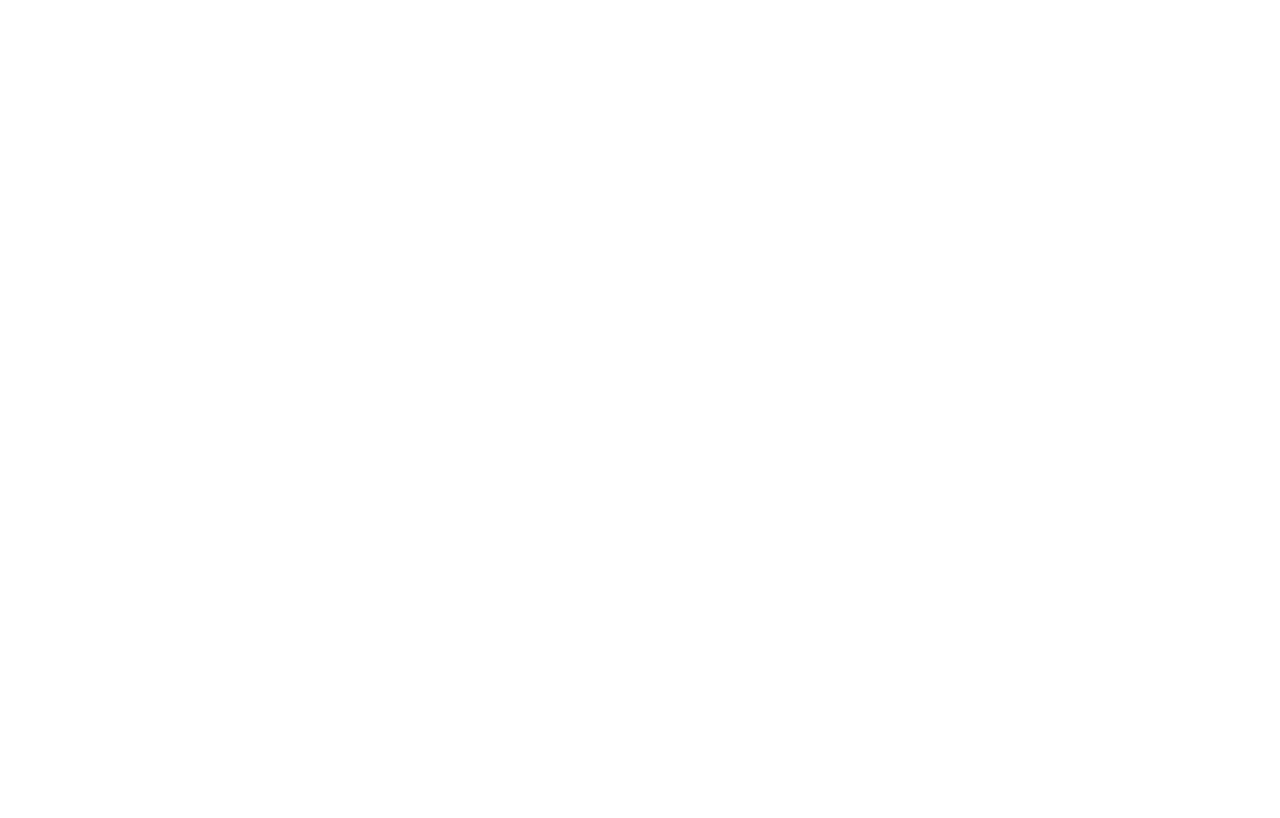
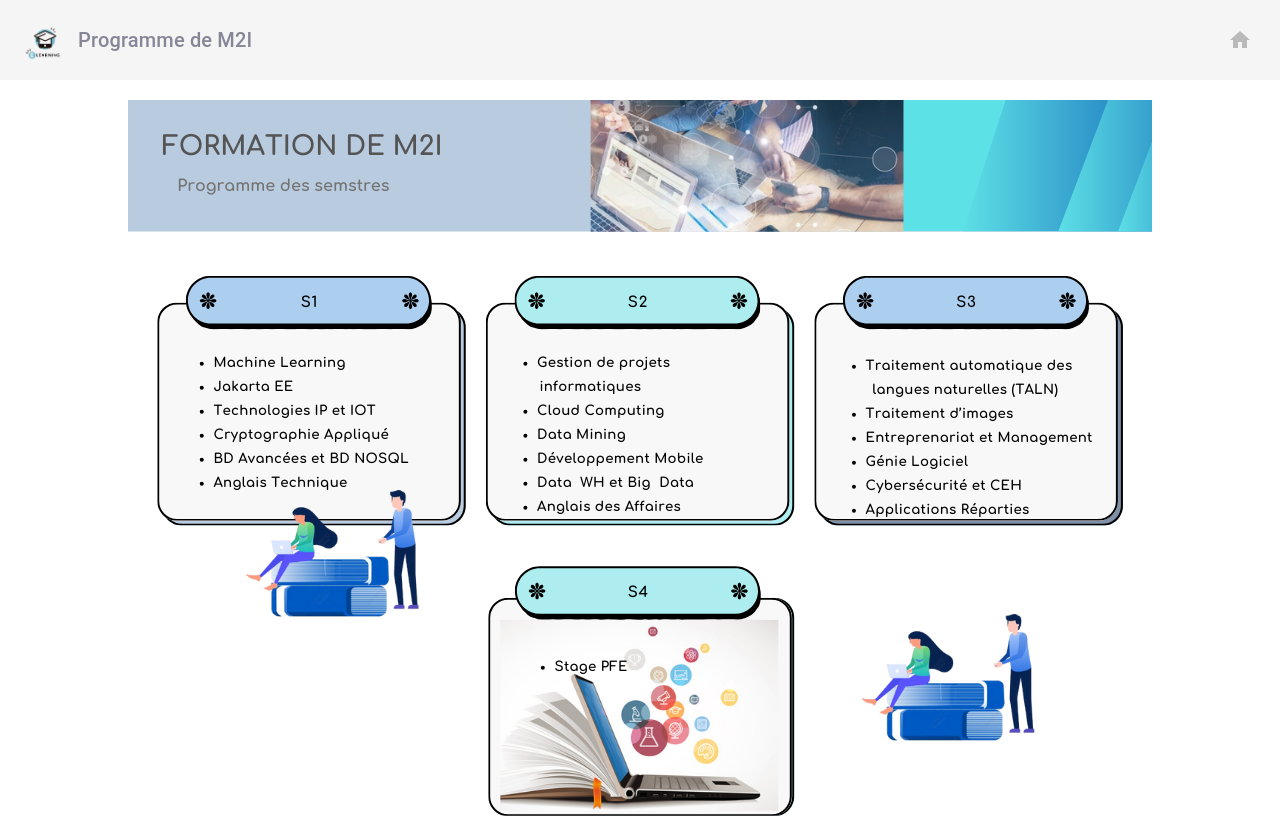
Before and after one commit to Sajia-Sajia/e_Learning.M2I, a React (Create React App) app: page /ProgramPage in a window 1280 px wide. Before the commit this address had no page. Shown: the top 818 px of the page. Built offline with nearby package versions, Linux system fonts and the light colour scheme.

Commit message:
Fix: Updated navigation links in App.js and Header.js

```diff
--- a/src/App.js
+++ b/src/App.js
@@ -23,6 +23,7 @@
          <div className="App">
             <Routes>
                 <Route path="/" element={<HomePage />} />
+                <Route path="/ProgramPage" element={<ProgramPage />} />
                 <Route path="/Login" element={<Login />} />
                 <Route path="/ForgotPassword" element={<ForgotPassword />} />
                 <Route path="/Reset" element={<Reset />} />
--- a/src/Pages/ProgramPage.jsx
+++ b/src/Pages/ProgramPage.jsx
@@ -1,13 +1,17 @@
 import React from 'react';
 import Box from '@mui/material/Box';
 import IconButton from '@mui/material/IconButton';
-import ArrowBackIcon from '@mui/icons-material/ArrowBack';
+import HomeIcon from '@mui/icons-material/Home';
+import Typography from '@mui/material/Typography';
 import { useNavigate } from 'react-router-dom';
-import Header from '../components/Header'; // Assurez-vous d'importer correctement le Header
-import Footer from '../components/Footer'; // Assurez-vous d'importer correctement le Footer
+import Footer from '../components/Footer';  // Assurez-vous que le chemin est correct
 
 const ProgramPage = () => {
   const navigate = useNavigate();
+
+  const handleGoHome = () => {
+    navigate('/');  // Redirige vers la page d'accueil ("/")
+  };
 
   return (
     <Box
@@ -17,9 +21,30 @@
         minHeight: '100vh',
       }}
     >
-      {/* Header */}
-      <Header />
+      {/* Section Header (Logo, titre et Icone Home) */}
+      <Box
+        sx={{
+          display: 'flex',
+          alignItems: 'center',
+          padding: '20px',
+          backgroundColor: '#f5f5f5',
+        }}
+      >
+        {/* Logo avec titre à gauche */}
+        <Typography variant="h6" sx={{ display: 'flex', alignItems: 'center' }}>
+          <img src="/images/logo.png" alt="Logo" style={{ height: '40px', marginRight: '10px' }} />
+           Programme de M2I
+        </Typography>
 
+
+
+        {/* Icone Home alignée à droite */}
+        <IconButton onClick={handleGoHome} sx={{ marginLeft: 'auto' }}>
+          <HomeIcon sx={{ color: 'rgba(128, 128, 128, 0.5)' }} />
+        </IconButton>
+      </Box>
+
+      {/* Contenu principal de la page */}
       <Box
         sx={{
           display: 'flex',
@@ -29,7 +54,6 @@
           padding: '20px',
         }}
       >
-
         {/* Image de la page */}
         <img src="/images/Test_M2I.png" alt="Programme M2I" style={{ maxWidth: '100%' }} />
       </Box>
--- a/src/components/Header.js
+++ b/src/components/Header.js
@@ -1,22 +1,31 @@
 import React, { useState } from 'react';
-import { AppBar, Toolbar, Typography, Button, Box, Popover, List, ListItem, Dialog, DialogTitle, DialogContent, TextField, DialogActions } from '@mui/material';
+import { AppBar, Toolbar, Typography, Button, Box, Popover, List, ListItem, Dialog, DialogTitle, DialogContent, TextField, DialogActions, Menu, MenuItem } from '@mui/material';
 import HomeIcon from '@mui/icons-material/Home';
 import MenuBookIcon from '@mui/icons-material/MenuBook';
 import MailOutlineIcon from '@mui/icons-material/MailOutline';
 import WorkOutlineIcon from '@mui/icons-material/WorkOutline';
 import emailjs from 'emailjs-com';
-import Login from '../Pages/Login';
-
-
-import { Link } from 'react-router-dom';
+import BusinessCenterIcon from '@mui/icons-material/BusinessCenter';
+import { Link, useNavigate } from 'react-router-dom';
 
 const Header = ({ showSemester }) => {
     const [anchorElProgram, setAnchorElProgram] = useState(null);
+    const [anchorElOpportunite, setAnchorElOpportunite] = useState(null);
     const [openContactForm, setOpenContactForm] = useState(false);
     const [contactForm, setContactForm] = useState({ name: '', email: '', message: '' });
 
+    const navigate = useNavigate(); // Pour la navigation vers ProgramPage
+
     const handleProgramOpen = (event) => setAnchorElProgram(event.currentTarget);
     const handleProgramClose = () => setAnchorElProgram(null);
+
+    const handleOpportuniteOpen = (event) => setAnchorElOpportunite(event.currentTarget);
+    const handleOpportuniteClose = () => setAnchorElOpportunite(null);
+
+    const handleProgramClick = () => {
+        navigate('/ProgramPage');  // Redirection vers la page ProgramPage
+        handleProgramClose();
+    };
 
     const handleScrollToSection = (sectionId) => {
         const sectionElement = document.getElementById(sectionId);
@@ -85,41 +94,32 @@
                             Home
                         </Button>
 
-                        <Button sx={{ margin: '0 10px', color: 'black' }} onClick={handleProgramOpen}>
+                        <Button sx={{ margin: '0 10px', color: 'black' }} onClick={handleProgramClick}>
                             <MenuBookIcon sx={{ marginRight: '5px', color: 'rgba(128, 128, 128, 0.5)' }} />
                             Programme
                         </Button>
-                        <Popover
-                            open={Boolean(anchorElProgram)}
-                            anchorEl={anchorElProgram}
-                            onClose={handleProgramClose}
-                            anchorOrigin={{
-                                vertical: 'bottom',
-                                horizontal: 'left',
-                            }}
-                            PaperProps={{
-                                sx: popoverStyles,
-                            }}
-                        >
-                            <List>
-                                <ListItem button onClick={() => { showSemester('semestre1'); handleProgramClose(); }}>Semestre 1</ListItem>
-                                <ListItem button onClick={() => { showSemester('semestre2'); handleProgramClose(); }}>Semestre 2</ListItem>
-                                <ListItem button onClick={() => { showSemester('semestre3'); handleProgramClose(); }}>Semestre 3</ListItem>
-                                <ListItem button onClick={() => { showSemester('semestre4'); handleProgramClose(); }}>Semestre 4</ListItem>
-                            </List>
-                        </Popover>
+
+                        <Button sx={{ margin: '0 10px', color: 'black' }} onClick={handleOpportuniteOpen}>
+                        <BusinessCenterIcon sx={{ marginRight: '5px', color: 'rgba(128, 128, 128, 0.5)' }} />
+                           Opportunités de Carrière
+                         </Button>
+                        <Menu
+                           anchorEl={anchorElOpportunite}
+                           open={Boolean(anchorElOpportunite)}
+                           onClose={handleOpportuniteClose}
+      >
+                        <MenuItem onClick={() => window.open('https://www.linkedin.com', '_blank')}>LinkedIn</MenuItem>
+                        <MenuItem onClick={() => window.open('https://www.indeed.com', '_blank')}>Indeed</MenuItem>
+                        <MenuItem onClick={() => window.open('https://www.allmyjobs.com', '_blank')}>AllMyAlert</MenuItem>
+                        <MenuItem onClick={() => window.open('https://www.edx.org', '_blank')}>edX</MenuItem>
+                        <MenuItem onClick={() => window.open('https://www.coursera.org', '_blank')}>Coursera</MenuItem>
+                        </Menu>
 
                         <Button sx={{ margin: '0 10px', color: 'black' }} onClick={handleOpenContactForm}>
                             <MailOutlineIcon sx={{ marginRight: '5px', color: 'rgba(128, 128, 128, 0.5)' }} />
                             Contactez-nous
                         </Button>
-
-                        <Button sx={{ margin: '0 10px', color: 'black' }}>
-                            <WorkOutlineIcon sx={{ marginRight: '5px', color: 'rgba(128, 128, 128, 0.5)' }} />
-                            Opportunité
-                        </Button>
                     </Box>
-
 
                     <Link to="/Login">
                         <Button
@@ -138,7 +138,6 @@
                             Login
                         </Button>
                     </Link>
-
                 </Toolbar>
             </AppBar>
 
```
